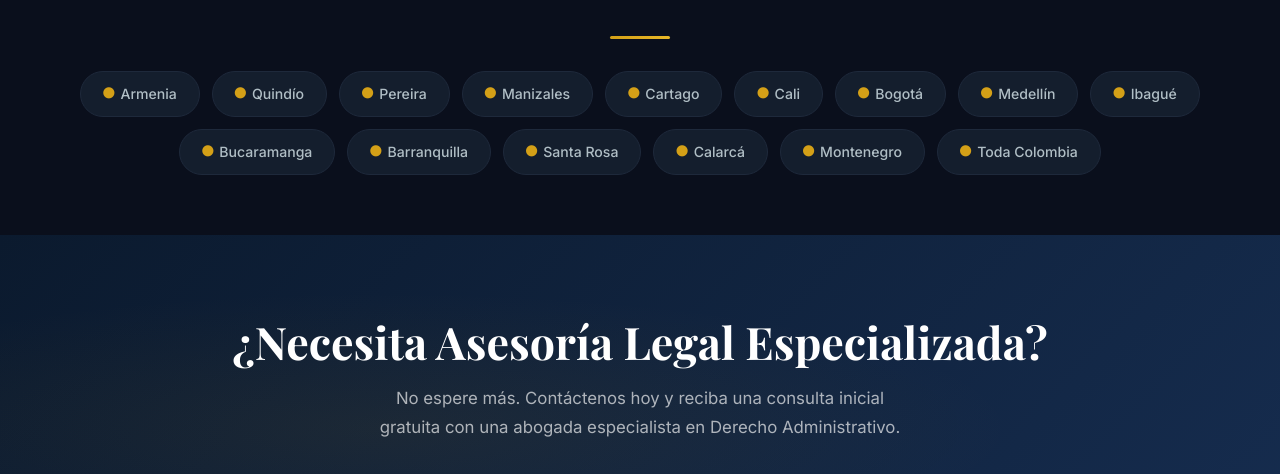
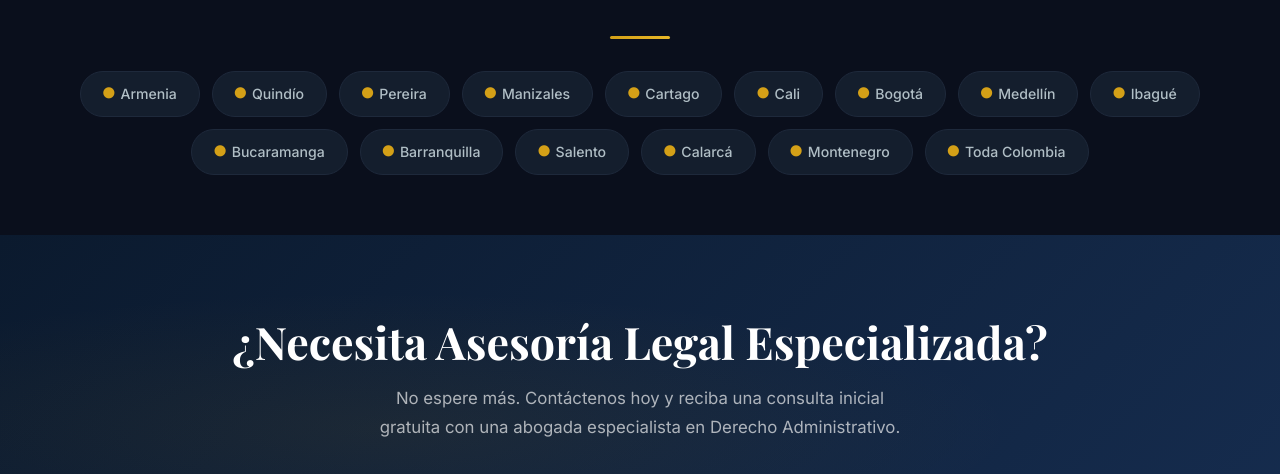
Before and after one commit to Droko1982/daniel-caicedo-abogado, a plain HTML site: page index.html in a window 1280 px wide. Shown: the part 9420-9894 px from the top of the page. Drawn offline with nearby package versions, Linux system fonts and the light colour scheme; a web font is replaced by a local one.

Commit message:
Ajuste menor: tag de cobertura Santa Rosa -> Salento (Quindio)

```diff
--- a/index.html
+++ b/index.html
@@ -2489,7 +2489,7 @@
         <span class="area-tag"><i class="fas fa-circle"></i> Ibagué</span>
         <span class="area-tag"><i class="fas fa-circle"></i> Bucaramanga</span>
         <span class="area-tag"><i class="fas fa-circle"></i> Barranquilla</span>
-        <span class="area-tag"><i class="fas fa-circle"></i> Santa Rosa</span>
+        <span class="area-tag"><i class="fas fa-circle"></i> Salento</span>
         <span class="area-tag"><i class="fas fa-circle"></i> Calarcá</span>
         <span class="area-tag"><i class="fas fa-circle"></i> Montenegro</span>
         <span class="area-tag"><i class="fas fa-circle"></i> Toda Colombia</span>
```
